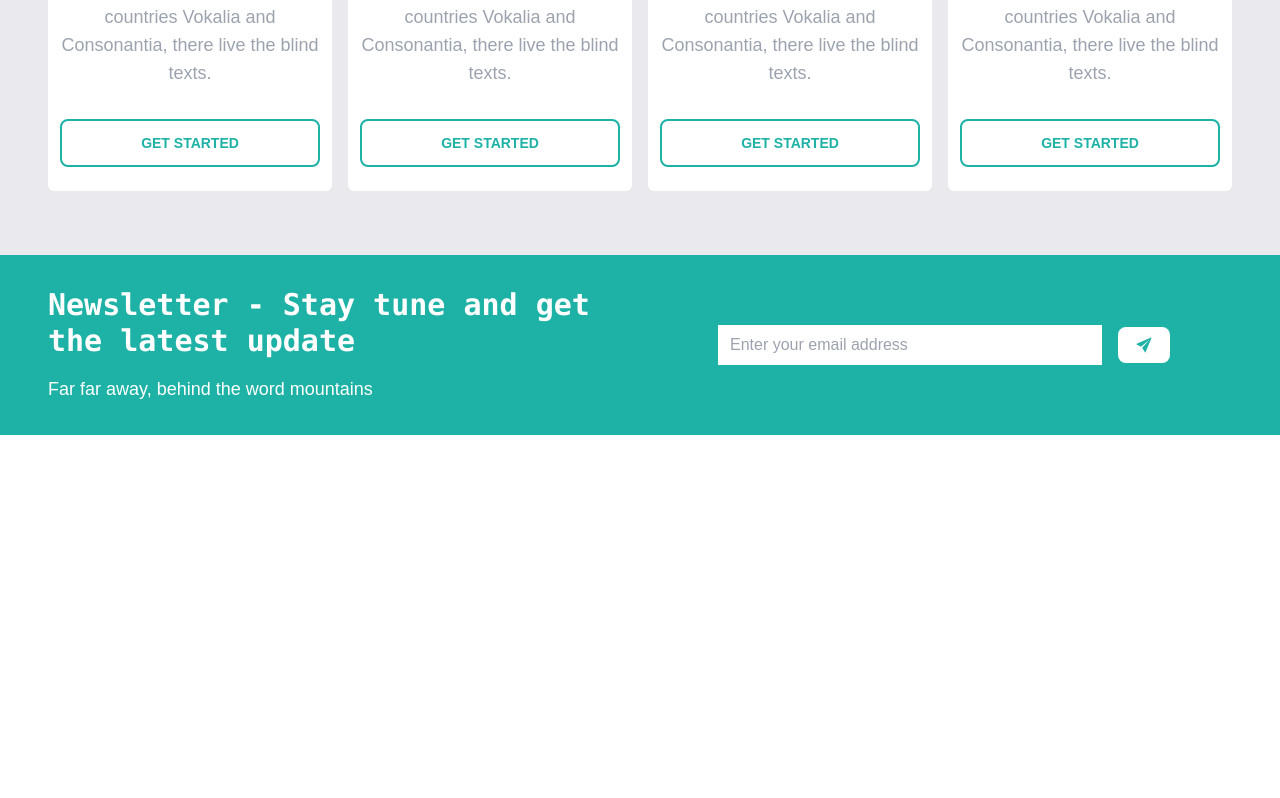
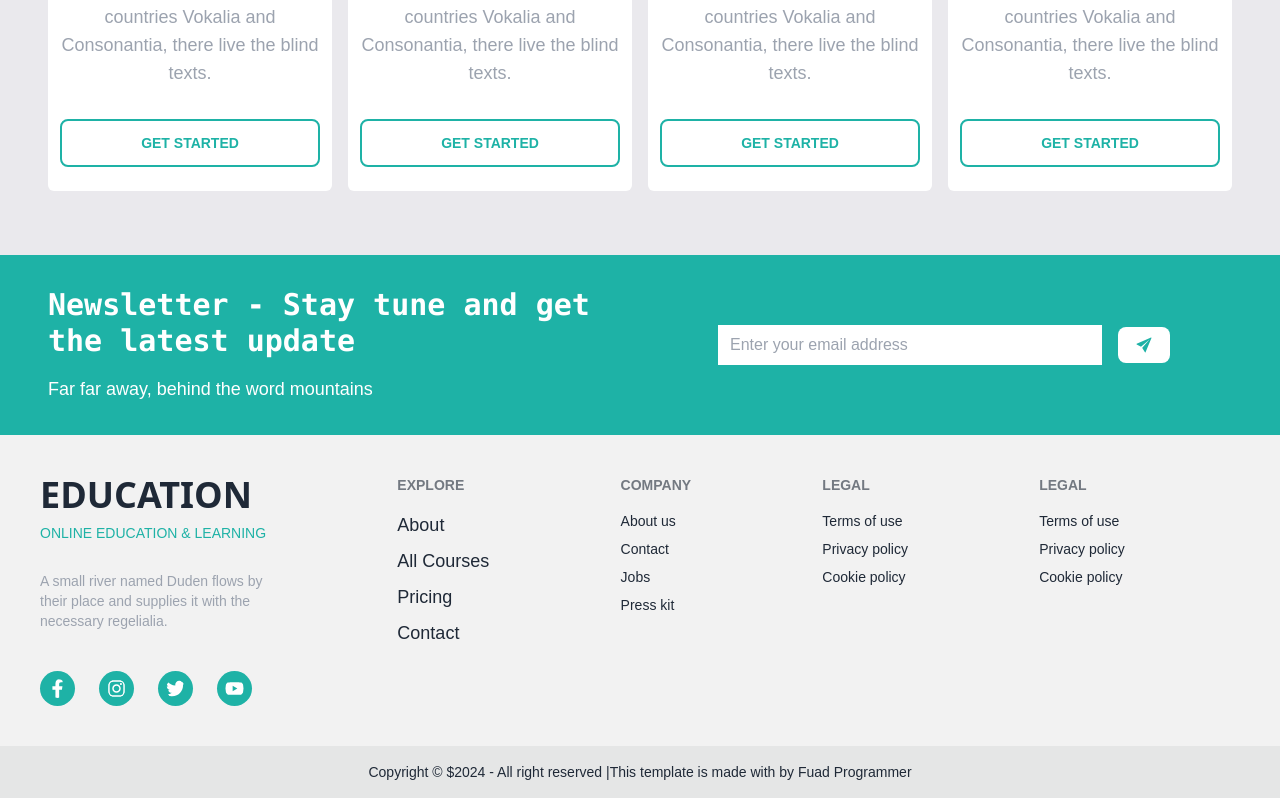
Before and after one commit to MdFuadAmir/Educational-system, a React (Vite) app: page / in a window 1280 px wide. Shown: the part 5057-5855 px from the top of the page. Before the commit the page ends 5556 px from the top, so only its background shows below. Built offline with nearby package versions, Linux system fonts and the light colour scheme.

Commit message:
added footer  section

```diff
--- /dev/null
+++ b/src/Components/Footer/Footer.jsx
@@ -0,0 +1,70 @@
+import { Link } from "react-router-dom";
+import { FaFacebookF } from "react-icons/fa";
+import { FaYoutube } from "react-icons/fa";
+import { FaTwitter } from "react-icons/fa";
+import { FaInstagram } from "react-icons/fa";
+
+
+const Footer = () => {
+    return (
+        <div>
+            <footer className="footer bg-base-200 text-base-content p-10">
+  <aside>
+    <h1 className="text-4xl font-bold font-sans">EDUCATION</h1>
+    <p className="text-[#1eb2a6]">ONLINE EDUCATION & LEARNING</p>
+    <p className="text-gray-400 mt-5">A small river named Duden flows by <br /> their place and supplies it with the <br /> necessary regelialia.</p>
+    <div className="gap-6 flex mt-8">
+                    <Link><FaFacebookF size={35} className="rounded-full p-2 bg-[#1eb2a6]
+                    text-white"/></Link>
+                    <Link>
+                    <FaInstagram size={35} className="rounded-full p-2 bg-[#1eb2a6]
+                    text-white"/>
+                    </Link>
+                    <Link>
+                    <FaTwitter size={35} className="rounded-full p-2 bg-[#1eb2a6]
+                    text-white"/>
+                    </Link>
+                    <Link>
+                    <FaYoutube size={35} className="rounded-full p-2 bg-[#1eb2a6]
+                    text-white"/>
+                    </Link>
+                </div>
+  </aside>
+  <nav>
+    <h6 className="footer-title">Explore</h6>
+    <a className="link link-hover text-lg">About</a>
+    <a className="link link-hover text-lg">All Courses</a>
+    <a className="link link-hover text-lg">Pricing</a>
+    <a className="link link-hover text-lg">Contact</a>
+  </nav>
+  <nav>
+    <h6 className="footer-title">Company</h6>
+    <a className="link link-hover">About us</a>
+    <a className="link link-hover">Contact</a>
+    <a className="link link-hover">Jobs</a>
+    <a className="link link-hover">Press kit</a>
+  </nav>
+  <nav>
+    <h6 className="footer-title">Legal</h6>
+    <a className="link link-hover">Terms of use</a>
+    <a className="link link-hover">Privacy policy</a>
+    <a className="link link-hover">Cookie policy</a>
+  </nav>
+  <nav>
+    <h6 className="footer-title">Legal</h6>
+    <a className="link link-hover">Terms of use</a>
+    <a className="link link-hover">Privacy policy</a>
+    <a className="link link-hover">Cookie policy</a>
+  </nav>
+</footer>
+<footer className="footer footer-center bg-base-300 text-base-content p-4">
+  <aside>
+    <p>Copyright © ${new Date().getFullYear()} - All right reserved |This template is made with  by Fuad Programmer</p>
+  </aside>
+</footer>
+
+        </div>
+    );
+};
+
+export default Footer;
--- a/src/Components/NewsLetter/NewsLetter.jsx
+++ b/src/Components/NewsLetter/NewsLetter.jsx
@@ -2,7 +2,7 @@ import { IoIosSend } from "react-icons/io";
 
 const NewsLetter = () => {
     return (
-        <div className="bg-[#1eb2a6] my-16 p-4 py-4 md:px-12 md:py-8">
+        <div className="bg-[#1eb2a6] mt-16 p-4 py-4 md:px-12 md:py-8">
             <div className="grid grid-cols-1 md:grid-cols-2 gap-8 items-center">
                 <div>
                     <h1 className=" font-mono font-semibold text-3xl text-white">Newsletter - Stay tune and get the latest update</h1>
--- a/src/Root/Root.jsx
+++ b/src/Root/Root.jsx
@@ -1,12 +1,13 @@
 import { Outlet } from "react-router-dom";
+import Footer from "../Components/Footer/Footer";
 
 
 
 const Root = () => {
     return (
         <div className="max-w-7xl mx-auto">
-
             <Outlet/>
+            <Footer/>
         </div>
     );
 };
```
